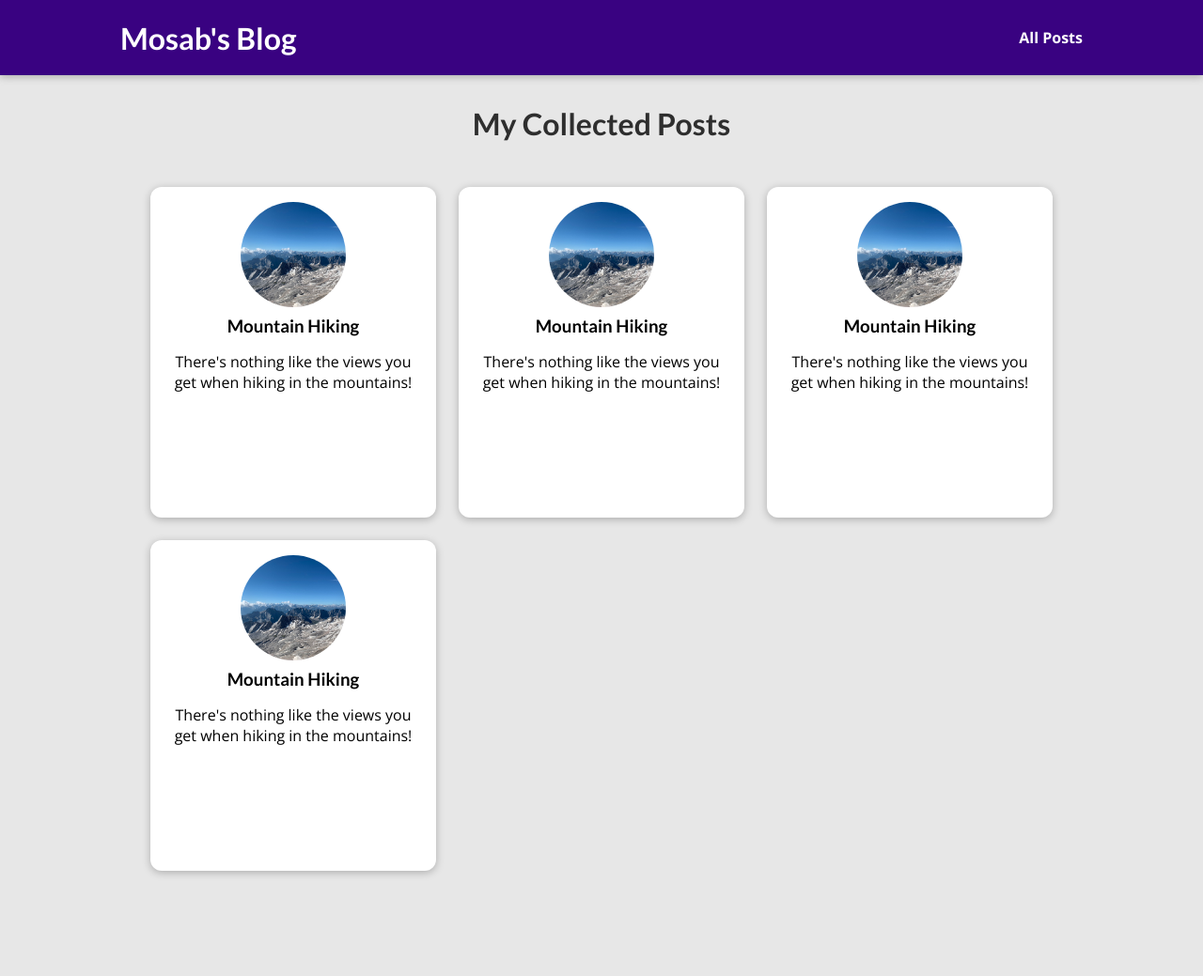
After one commit to mosababumarkhieh/my_site, a Django app: template blog/templates/blog/all-posts.html in a window 1280 px wide. The commit adds this page. Shown: the whole page at 94% size. Run offline with Django 5.2, Linux system fonts and the light colour scheme; the template is opened without the code that fills it, so the values that code supplies are empty.

Commit message:
Created base page and all-posts page with some styling as well

```diff
--- /dev/null
+++ b/blog/static/blog/all-posts.css
@@ -0,0 +1,43 @@
+body {
+  background-color: #e7e7e7;
+}
+
+#main-navigation {
+  background-color: #390281;
+  box-shadow: 0 2px 8px rgba(0,0,0,0.25);
+}
+
+#all-posts {
+  margin: 7rem auto;
+  width: 90%;
+  max-width: 60rem;
+}
+
+#all-posts h2 {
+  text-align: center;
+  font-size: 2rem;
+  color: #2e2e2e;
+  margin: 3rem 0;
+}
+
+ul {
+  list-style: none;
+  margin: 0;
+  padding: 0;
+  display: grid;
+  grid-template-columns: repeat(auto-fill, minmax(17rem, 1fr));
+  gap: 1.5rem;
+}
+
+.post img {
+  width: 7rem;
+  height: 7rem;
+}
+
+.post a {
+  height: 22rem;
+  transform-origin: center;
+  box-shadow: 0 2px 8px rgba(0,0,0,0.25);
+  border-radius: 12px;
+  background-color: white;
+}
--- /dev/null
+++ b/blog/static/blog/post.css
@@ -0,0 +1,43 @@
+.post {
+  display: flex;
+  flex-direction: column;
+  align-items: center;
+  text-align: center;
+}
+
+.post a {
+  text-decoration: none;
+  color: black;
+  transition: all 0.2s ease;
+  padding: 1rem;
+}
+
+.post a:hover,
+.post a:active {
+  transform: scale(1.1);
+  background-color: #390281;
+  color: white;
+}
+
+.post img {
+  width: 5rem;
+  height: 5rem;
+  object-fit: cover;
+  border-radius: 50%;
+}
+
+.post h3 {
+  margin: 0.25rem 0;
+}
+
+.post time {
+  color: #666;
+  margin: 0.25rem;
+  font-style: italic;
+  font-size: 0.85rem;
+}
+
+.post:hover time,
+.post:active time {
+  color: white;
+}
--- /dev/null
+++ b/blog/templates/blog/all-posts.html
@@ -0,0 +1,21 @@
+{% extends "base.html" %}
+{% load static %}
+
+{% block stylesheet %}
+  <link rel="stylesheet" href="{% static "blog/post.css" %}" />
+  <link rel="stylesheet" href="{% static "blog/all-posts.css" %}" />
+{% endblock stylesheet %}
+
+{% block title %}Posts{% endblock title %}
+
+{% block content %}
+  <section id="all-posts">
+    <h2>My Collected Posts</h2>
+    <ul>
+      {% include "blog/includes/post.html" %}
+      {% include "blog/includes/post.html" %}
+      {% include "blog/includes/post.html" %}
+      {% include "blog/includes/post.html" %}
+    </ul>
+  </section>
+{% endblock content %}
--- /dev/null
+++ b/blog/templates/blog/includes/post.html
@@ -0,0 +1,13 @@
+{% load static %}
+
+<li>
+  <article class="post">
+    <a href="">
+      <img src="{% static "blog/images/mountains.jpg" %}" alt="Mountain Hiking" />
+      <div class="post__content">
+        <h3>Mountain Hiking</h3>
+        <p>There's nothing like the views you get when hiking in the mountains!</p>
+      </div>
+    </a>
+  </article>
+</li>
--- a/blog/views.py
+++ b/blog/views.py
@@ -8,7 +8,7 @@ def starting_page(request):
 
 
 def posts(request):
-    return render(request, 'blog/posts.html')
+    return render(request, 'blog/all-posts.html')
 
 
 def post_detail(request):
--- a/templates/base.html
+++ b/templates/base.html
@@ -9,6 +9,12 @@
   <title>{% block title %}{% endblock title %}</title>
 </head>
 <body>
+  <header id="main-navigation">
+    <h1><a href="">Mosab's Blog</a></h1>
+    <nav>
+      <a href="">All Posts</a>
+    </nav>
+  </header>
   {% block content %}{% endblock content %}
 </body>
 </html>
```
Also changed, not shown: blog/templates/blog/index.html (+3 -19 lines), blog/templates/blog/posts.html (deleted, +0 -7 lines), blog/static/blog/images/MosabPfp.webp (added), blog/static/blog/images/coding.jpg (added), blog/static/blog/images/mountains.jpg (added), blog/static/blog/images/woods.jpg (added), blog/static/blog/posts.css (deleted).
